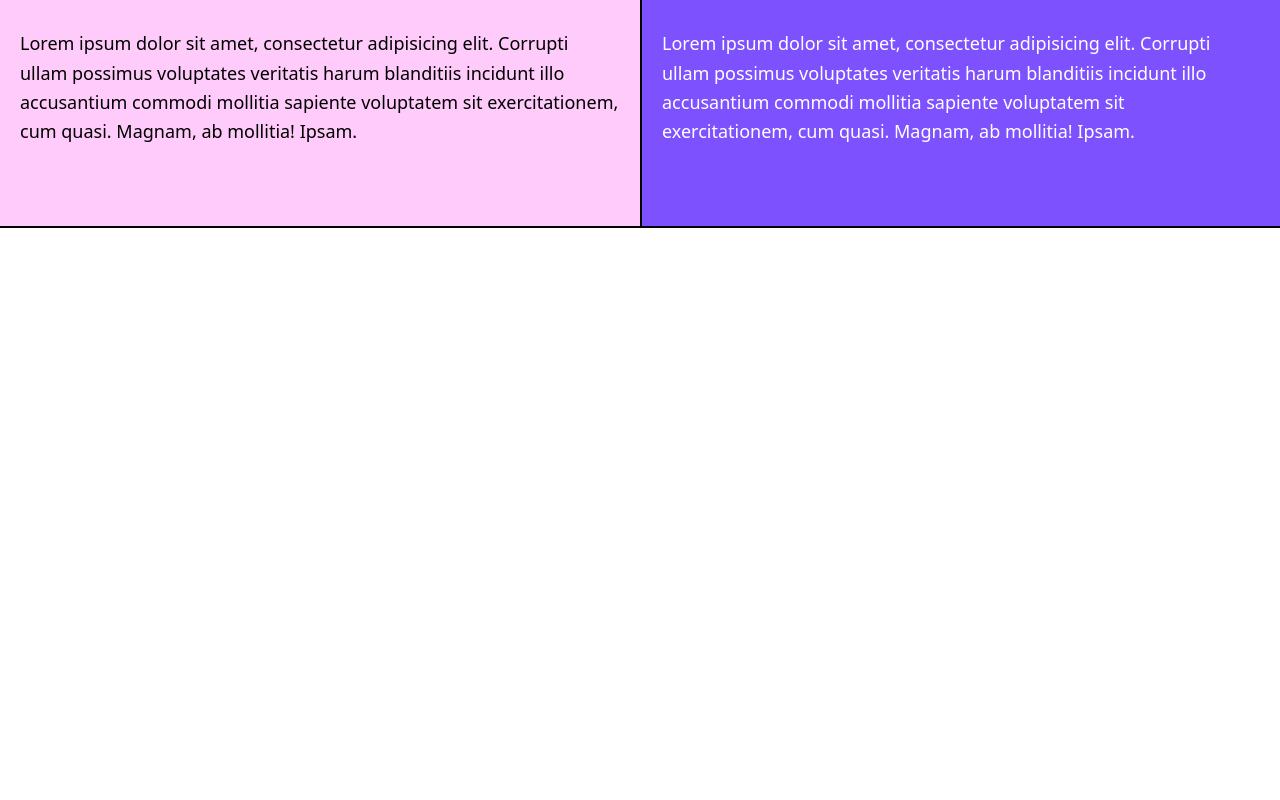
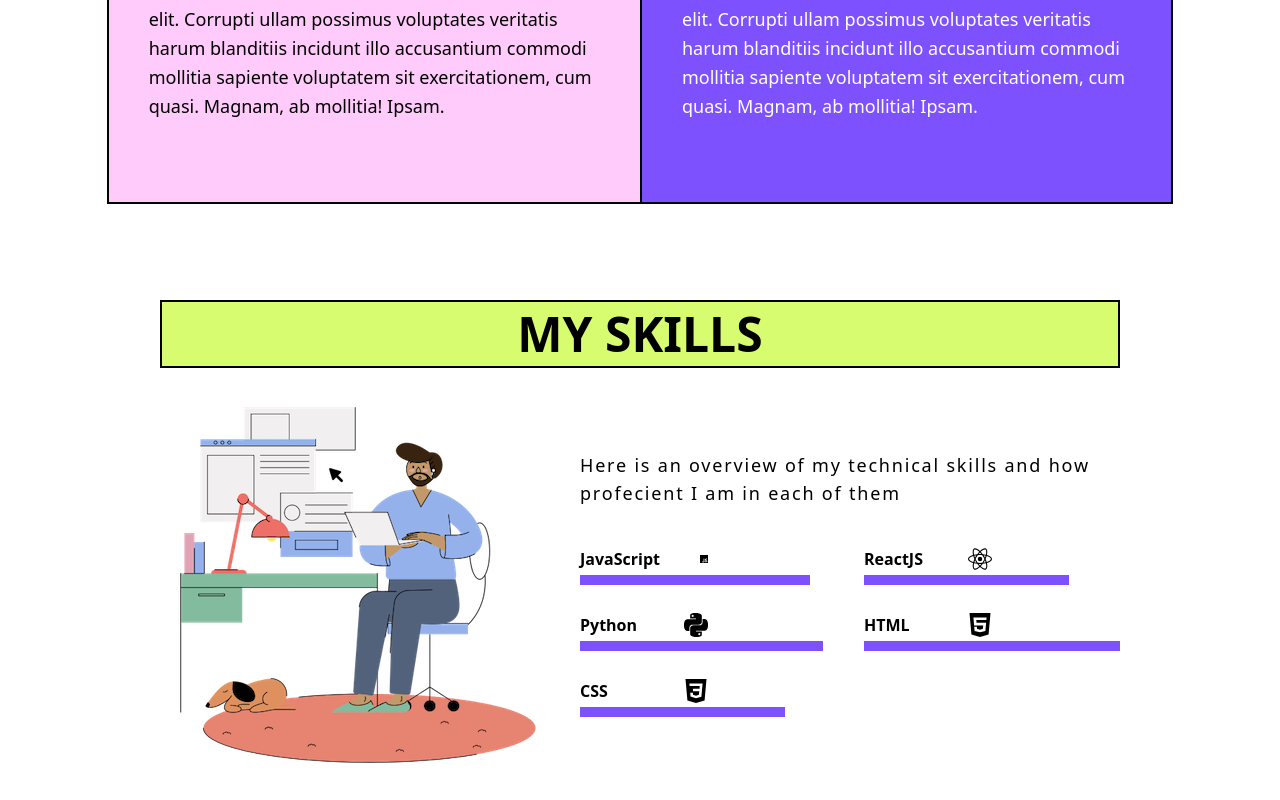
Before and after one commit to AbeerRao/abr-dev, a Next.js app: page / in a window 1280 px wide. Shown: the part 893-1693 px from the top of the page. Before the commit the page ends 1141 px from the top, so only its background shows below. Built offline with nearby package versions, Linux system fonts and the light colour scheme.

Commit message:
Added skills section

```diff
--- a/components/About.js
+++ b/components/About.js
@@ -3,9 +3,9 @@ import React from 'react'
 function About() {
 
     const styles = {
-        container: "mt-24 flex flex-1 w-full divide-x-2 divide-black",
-        left: "w-1/2 flex flex-col items-start px-5 bg-[#ffcbfa] py-20 border-y-2 border-black",
-        right: "w-1/2 flex flex-col items-start px-5 bg-[#7e51ff] py-20 text-white border-y-2 border-black",
+        container: "w-5/6 flex flex-1 divide-x-2 divide-black border-x-2 border-b-2 border-black",
+        left: "about-div px-10 bg-[#ffcbfa]",
+        right: "about-div px-10 bg-[#7e51ff] text-white",
         heading: "font-bold text-4xl",
         para: "leading-relaxed text-lg mt-10"
     }
--- a/components/Header.js
+++ b/components/Header.js
@@ -8,7 +8,7 @@ function Header() {
         container: "bg-white sticky top-2 z-50 flex flex-1 w-full flex-row justify-between px-10 py-5 border-2 items-center rounded-3xl border-black",
         heading: "font-bold text-2xl hover:cursor-pointer hover:text-[#8455ff] transition transform duration-200 ease-in-out",
         text: "font-semibold text-lg hover:text-[#7b83eb] hover:cursor-pointer transition transform duration-200 ease-in-out",
-        progress: "w-full border-b-8 h-10 absolute top-10 border-b-[#54eaff] h-1 rounded-3xl transition transform duration-50"
+        progress: "w-11/12 border-b-8 h-20 top-0 rounded-3xl absolute border-b-[#54eaff] h-1 transition transform duration-50"
     }
 
     const completion = scrollProgress()
--- a/components/Intro.js
+++ b/components/Intro.js
@@ -13,7 +13,7 @@ function Intro() {
     return (
         <div className={styles.container}>
             <div>
-                <p className={styles.heading}>WHY HELLO<br />THERE</p>
+                <p className={styles.heading}>HELLO<br />THERE</p>
                 <p className={styles.para}>Lorem ipsum dolor sit amet consectetur adipisicing elit. Nobis error nesciunt quasi ratione delectus. Excepturi esse harum autem voluptates dicta ea unde quasi deleniti modi, corporis culpa voluptatum voluptatem suscipit!</p>
             </div>
             <div>
--- /dev/null
+++ b/components/Skills.js
@@ -0,0 +1,80 @@
+import Image from 'next/image'
+import React, { useState } from 'react'
+import picture from "../assets/work.png"
+import { SiJavascript, SiReact, SiPython, SiHtml5, SiCss3 } from "react-icons/si"
+
+function Skills() {
+
+    const styles = {
+        main: "mt-24 flex flex-col items-center space-y-5 w-3/4",
+        heading: "font-bold w-full flex justify-center text-5xl bg-[#d7fc70] px-5 py-2 border-2 border-black",
+        container1: "flex flex-1 flex-row justify-between items-center space-x-5",
+        text: "tracking-widest text-lg",
+        container2: "flex flex-col items-start space-y-10 w-full",
+        skillBox: "grid grid-cols-2 w-full gap-7",
+        skill: "flex flex-col items-start space-y-1 w-full",
+        name: "font-bold flex w-1/2 justify-between",
+        icon: "logo",
+        bar: "bg-[#7e51ff] h-2.5"
+    }
+
+    const items = [
+        {
+            name: "JavaScript",
+            logo: SiJavascript,
+            barValue: "90%"
+        },
+        {
+            name: "ReactJS",
+            logo: SiReact,
+            barValue: "80%"
+        },
+        {
+            name: "Python",
+            logo: SiPython,
+            barValue: "95%"
+        },
+        {
+            name: "HTML",
+            logo: SiHtml5,
+            barValue: "100%"
+        },
+        {
+            name: "CSS",
+            logo: SiCss3,
+            barValue: "80%"
+        }
+    ]
+
+    {items.map((item) => {
+        console.log(item)
+    })}
+
+    return (
+        <div className={styles.main}>
+            <p className={styles.heading}>MY SKILLS</p>
+            <div className={styles.container1}>
+                <Image
+                    src={picture}
+                    height={394}
+                    width={400}
+                    alt="work" />
+                <div className={styles.container2}>
+                    <p className={styles.text}>Here is an overview of my technical skills and how profecient I am in each of them</p>
+                    <div className={styles.skillBox}>
+                        {
+                            items.map((item) => (
+                                <div className={styles.skill}>
+                                    <p className={styles.name}>{item.name} <item.logo className={styles.icon} /></p>
+                                    <div className={styles.bar} style={{ width: item.barValue }}></div>
+                                </div>
+                            ))
+                        }
+                    </div>
+                </div>
+            </div>
+        </div>
+    )
+}
+
+export default Skills
--- a/components/Socials.js
+++ b/components/Socials.js
@@ -4,7 +4,7 @@ import { FaTwitter, FaLinkedin, FaYoutube, FaDev, FaGithub } from "react-icons/f
 function Socials() {
 
     const styles = {
-        container: "mt-24 flex flex-1 w-3/4 flex-row justify-between items-center",
+        container: "w-5/6 bg-[#daf464] mt-24 py-5 flex flex-1 flex-row justify-around border-2 border-black items-center",
     }
 
     return (
--- a/pages/index.tsx
+++ b/pages/index.tsx
@@ -3,6 +3,8 @@ import Header from '../components/Header'
 import Intro from '../components/Intro'
 import Socials from '../components/Socials'
 import About from '../components/About'
+import Skills from '../components/Skills'
+import Head from 'next/head'
 
 const Home: NextPage = () => {
 
@@ -12,10 +14,14 @@ const Home: NextPage = () => {
 
   return (
     <div className={styles.mainContainer}>
+      <Head>
+        <title>Abr.Dev</title>
+      </Head>
       <Header />
       <Intro />
       <Socials />
       <About />
+      <Skills />
     </div>
   )
 }
--- a/styles/globals.css
+++ b/styles/globals.css
@@ -25,3 +25,11 @@
 .dev {
     @apply hover:text-[#000000];
 }
+
+.about-div {
+    @apply w-1/2 flex flex-col items-start px-10 py-20;
+}
+
+.logo {
+    @apply ml-10 text-2xl
+}
```
Also changed, not shown: assets/work.png (added).
